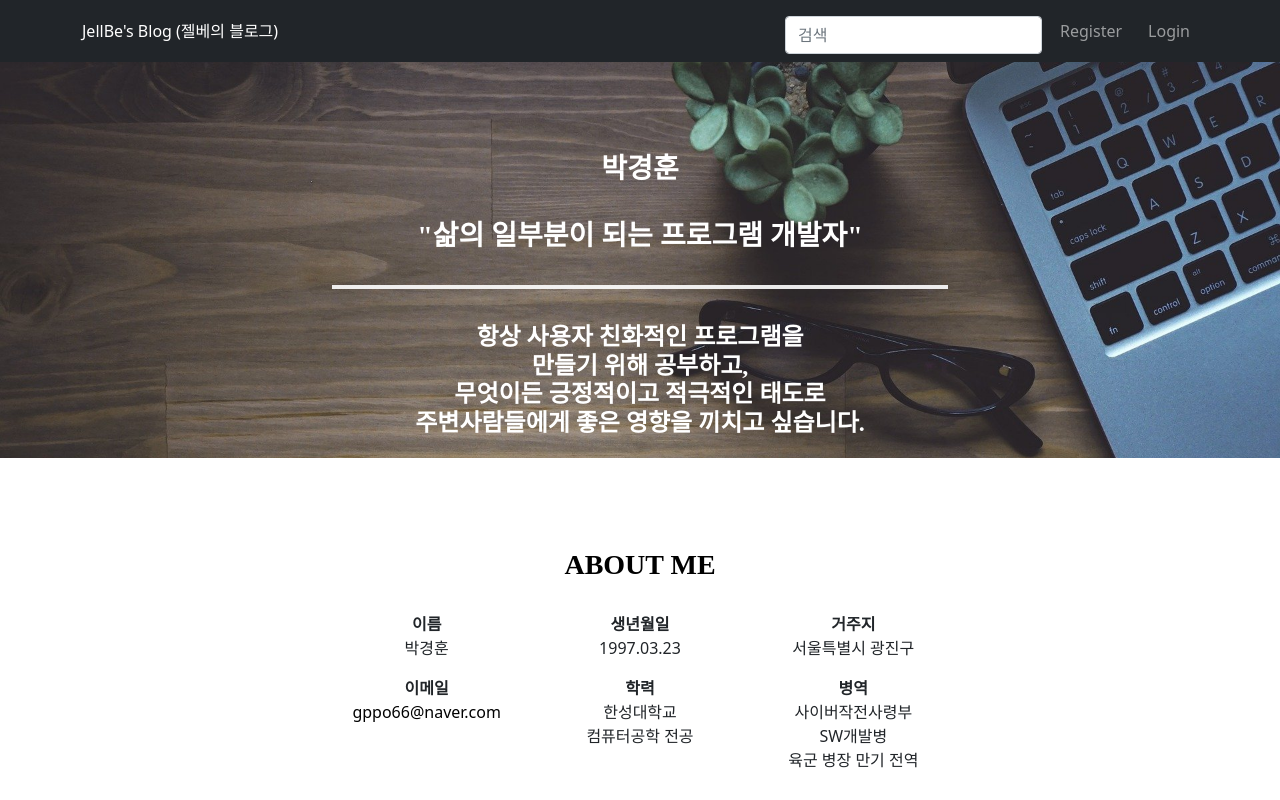
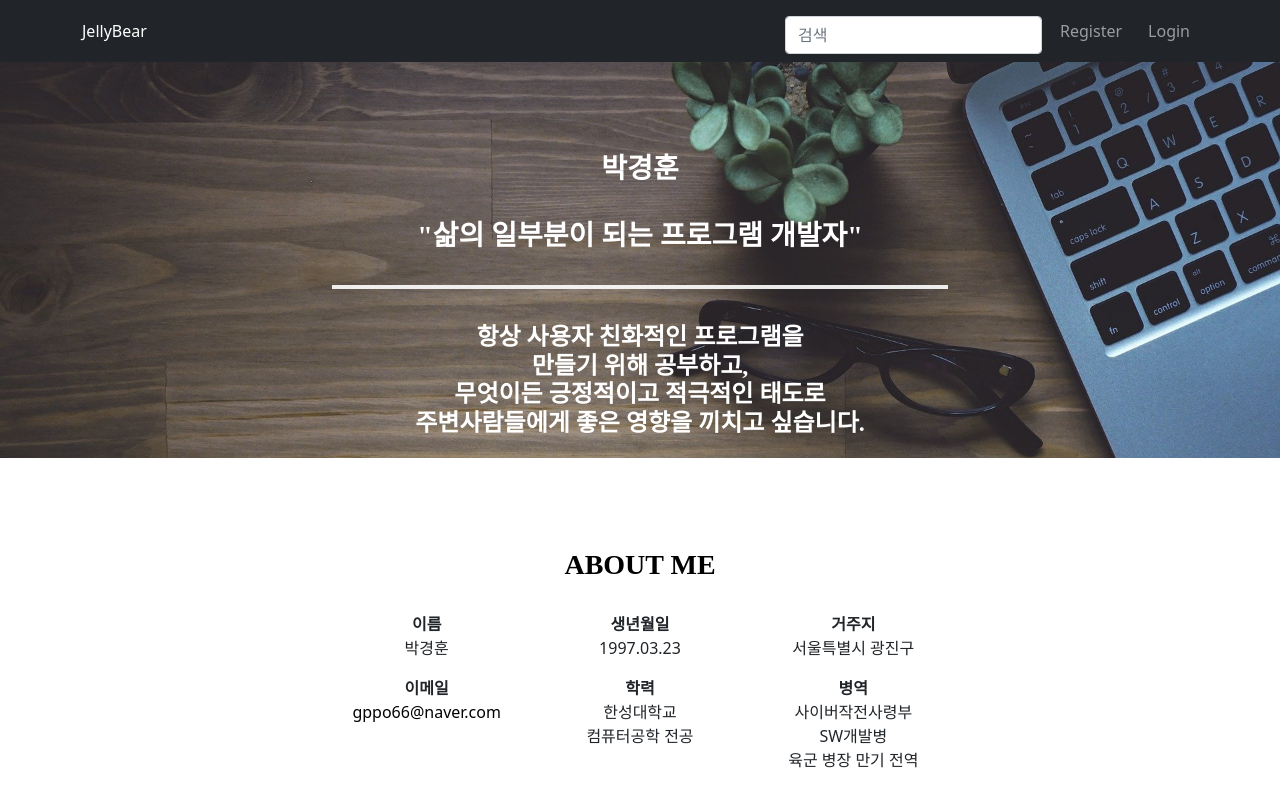
Before and after one commit to gppo66/ReactProject, a React app in the folder client/: page /aboutMe in a window 1280 px wide. Shown: the top 800 px of the page. Built offline with nearby package versions, Linux system fonts and the light colour scheme; no server answers; what path would draw is missing.

Commit message:
Edit Design

```diff
--- a/client/src/assets/custom.scss
+++ b/client/src/assets/custom.scss
@@ -53,6 +53,14 @@
 
 .nav-item {
   margin-left: 10px;
+}
+
+.nav-logo-img {
+  background-image: url('./img/uselessBear.jpg');
+  background-repeat: no-repeat;
+  background-size: cover;
+  width: 30px;
+  height: 50px;
 }
 
 //CKEditor5 Setting
--- a/client/src/components/AppNavbar.js
+++ b/client/src/components/AppNavbar.js
@@ -19,7 +19,6 @@ import {
 import LoginModal from './auth/LoginModal';
 import RegisterModal from './auth/RegisterModal';
 import SearchInput from './search/SearchInput';
-
 const AppNavBar = () => {
   const [isOpen, setIsOpen] = useState(false);
   const { isAuthenticated, user, userRole } = useSelector(
@@ -117,7 +116,7 @@ const AppNavBar = () => {
             to="/"
             className="text-white text-decoration-none navLogo-custom-set"
           >
-            JellBe's Blog (젤베의 블로그)
+            JellyBear
           </Link>
 
           <NavbarToggler onClick={handleToggle} />
--- a/package.json
+++ b/package.json
@@ -16,6 +16,7 @@
     "@greenlock/manager": "^3.1.0",
     "@popperjs/core": "^2.9.3",
     "aws-sdk": "^2.978.0",
+    "babel-node": "^0.0.1-security",
     "bcryptjs": "^2.4.3",
     "bootstrap": "^4.6.0",
     "cors": "^2.8.5",
@@ -42,6 +43,7 @@
     "@babel/polyfill": "^7.12.1",
     "@babel/preset-env": "^7.14.7",
     "babel-loader": "^8.1.0",
+    "gh-pages": "^3.2.3",
     "morgan": "^1.10.0",
     "nodemon": "^2.0.7"
   }
```
Also changed, not shown: 1 other file (tests, documents, lock files or other folders).
